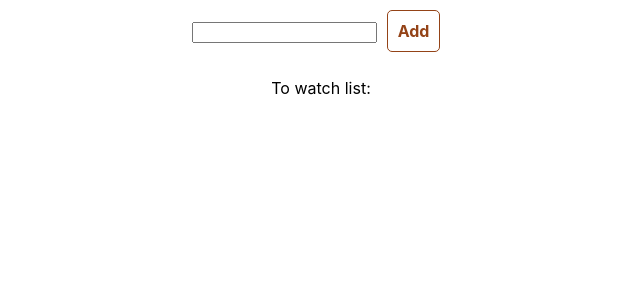
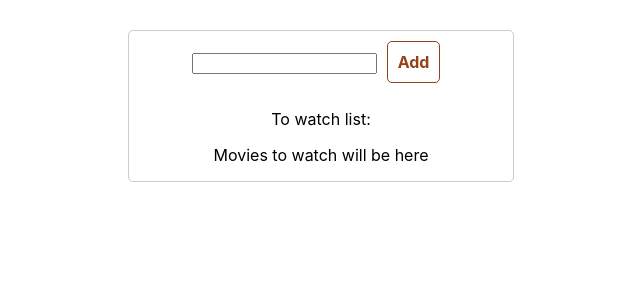
Before and after one commit to dproshutin/homework_58_task1, a React (Create React App) app: page / in a window 1280 px wide. Shown: the top 300 px of the page, without its empty margins (319-959 px from the left). Built offline with nearby package versions, Linux system fonts and the light colour scheme.

Commit message:
A new UI component InputField is created.

```diff
--- /dev/null
+++ b/src/components/UI/InputField/InputField.js
@@ -0,0 +1,14 @@
+import React from 'react';
+import './InputField.css';
+
+const InputField = props => {
+    return (
+        <input
+            type="text"
+            value={props.name}
+            onChange={props.change}
+        />
+    );
+};
+
+export default InputField;
--- a/src/containers/WatchList/WatchList.css
+++ b/src/containers/WatchList/WatchList.css
@@ -0,0 +1,6 @@
+.WatchListWrapper {
+    margin: 30px auto;
+    width: 30%;
+    border: 1px solid #ccc;
+    border-radius: 5px;
+}
--- a/src/containers/WatchList/WatchList.js
+++ b/src/containers/WatchList/WatchList.js
@@ -1,6 +1,7 @@
 import React, {Component} from 'react';
 import './WatchList.css';
 import Button from "../../components/UI/Button/Button";
+import InputField from "../../components/UI/InputField/InputField";
 
 class WatchList extends Component {
     state = {
@@ -8,16 +9,35 @@ class WatchList extends Component {
         isWatchListEmpty: true,
         newMovie: ''
     };
+
+    changeNewMovie = (event) => {
+        const newMovie = event.target.value;
+        this.setState({newMovie});
+    };
     render() {
+        console.log(this.state);
+        let movieList = null;
+
+        if (this.state.isWatchListEmpty) {
+            movieList = (
+                <form>
+                    <p>Movies to watch will be here</p>
+                </form>
+            );
+        }
         return (
-            <div>
-                <input type="text"/>
+            <div className="WatchListWrapper">
+                <InputField
+                    name={this.state.newMovie}
+                    change={this.changeNewMovie}
+                />
                 <Button
                     btnType="add"
                     click={this.addMovie}
                     value="Add"
                 />
                 <p>To watch list:</p>
+                {movieList}
             </div>
         );
     }
```
Also changed, not shown: src/components/UI/InputField/InputField.css (added).
